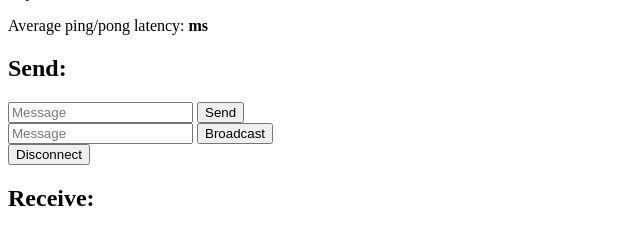
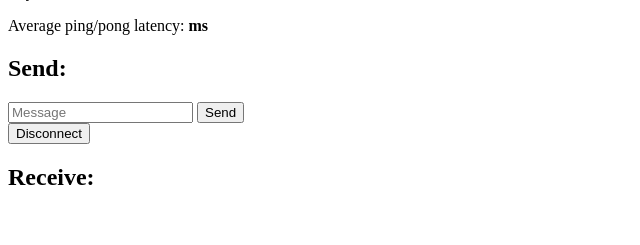
Before and after one commit to dtrineev/webservice3, a Flask app: template templates/index.html in a window 1280 px wide. Shown: the part 97-342 px from the top of the page, without its empty margins (0-640 px from the left). Run offline with Flask 2, Linux system fonts and the light colour scheme; the template is opened without the code that fills it, so the values that code supplies are empty; some libraries are stand-ins or nearby versions.

Commit message:
no message

```diff
--- a/app.py
+++ b/app.py
@@ -47,13 +47,6 @@ def test_message(message):
     emit('my_response',
          {'data': text, 'count': session['receive_count']})
 
-@socketio.on('my_broadcast_event', namespace='/test')
-def test_broadcast_message(message):
-    session['receive_count'] = session.get('receive_count', 0) + 1
-    emit('my_response',
-         {'data': message['data'], 'count': session['receive_count']},
-         broadcast=True)
-
 @socketio.on('disconnect_request', namespace='/test')
 def disconnect_request():
     session['receive_count'] = session.get('receive_count', 0) + 1
--- a/templates/index.html
+++ b/templates/index.html
@@ -63,10 +63,6 @@
                 socket.emit('my_event', {data: $('#emit_data').val()});
                 return false;
             });
-            $('form#broadcast').submit(function(event) {
-                socket.emit('my_broadcast_event', {data: $('#broadcast_data').val()});
-                return false;
-            });
             $('form#disconnect').submit(function(event) {
                 socket.emit('disconnect_request');
                 return false;
@@ -83,10 +79,6 @@
         <input type="text" name="emit_data" id="emit_data" placeholder="Message">
         <input type="submit" value="Send">
     </form>
-    <form id="broadcast" method="POST" action='#'>
-        <input type="text" name="broadcast_data" id="broadcast_data" placeholder="Message">
-        <input type="submit" value="Broadcast">
-    </form>
     <form id="disconnect" method="POST" action="#">
         <input type="submit" value="Disconnect">
     </form>
```
